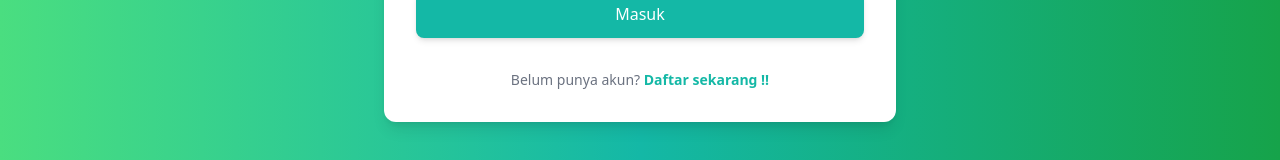
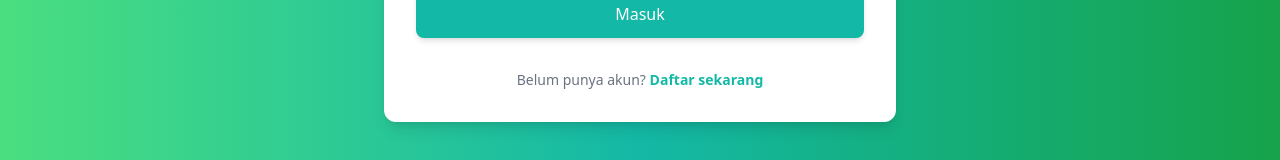
Before and after one commit to Erzascarlett123/hunter, a SvelteKit app: page / in a window 1280 px wide. Shown: the part 496-656 px from the top of the page. Built offline with nearby package versions, Linux system fonts and the light colour scheme.

Commit message:
janganerrorsat

```diff
--- a/src/routes/+page.svelte
+++ b/src/routes/+page.svelte
@@ -43,7 +43,7 @@
 
             <!-- Link daftar -->
             <div class="text-xs sm:text-sm text-center text-gray-500">
-                <p>Belum punya akun? <a href="/create" class="text-teal-500 hover:text-teal-600 font-semibold">Daftar sekarang !!</a></p>
+                <p>Belum punya akun? <a href="/create" class="text-teal-500 hover:text-teal-600 font-semibold">Daftar sekarang</a></p>
             </div>
         </div>
     </div>
```
